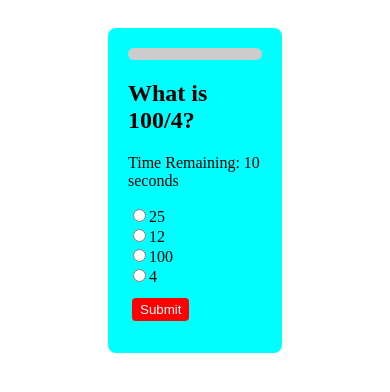
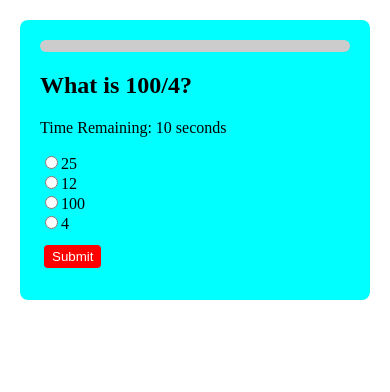
Before and after one commit to Jaiprakash1999/quiz-app, a React app: page / in a window 390 px wide. Built offline with nearby package versions, Linux system fonts and the light colour scheme.

Commit message:
mobile screen

```diff
--- a/src/QuizApp/Result/index.js
+++ b/src/QuizApp/Result/index.js
@@ -4,14 +4,14 @@ import "../styles.css";
 function Result({ score, restartQuiz, userAnswers }) {
     return (
         <div>
-            <heder className="header">
+            <div className="header">
                 <h2>
                     Your Score: {score} / {userAnswers.length}
                 </h2>
                 <button onClick={restartQuiz} className="submit-button">
                     Restart Quiz
                 </button>
-            </heder>
+            </div>
             <hr />
 
             {userAnswers.map((answer, index) => (
--- a/src/QuizApp/index.js
+++ b/src/QuizApp/index.js
@@ -57,8 +57,8 @@ function QuizApp() {
     }, [currentQuestion, timeRemaining]);
 
     return (
-        <div className="div-container">
-            <div className="container">
+        <div className="container">
+            <div className="sub-container">
                 {showResult ? (
                     <Result
                         score={score}
@@ -66,7 +66,7 @@ function QuizApp() {
                         userAnswers={userAnswers}
                     />
                 ) : (
-                    <div className="sub-container">
+                    <>
                         <div className="progress-bar">
                             <div
                                 className="progress"
@@ -77,7 +77,7 @@ function QuizApp() {
                             questionData={quizData[currentQuestion]}
                             onAnswerSubmit={handleAnswerSubmit}
                         />
-                    </div>
+                    </>
                 )}
             </div>
         </div>
--- a/src/QuizApp/styles.css
+++ b/src/QuizApp/styles.css
@@ -9,17 +9,22 @@
     border-radius: 12px;
     background-color: #007bff;
 }
-.container {
+.sub-container {
     margin: 20px 100px;
     width: 50%;
     background: aqua;
     padding: 20px;
     border-radius: 8px;
+    @media (max-width: 768px) {
+        width: 100%;
+        margin: 12px;
+    }
 }
-.div-container {
+.container {
     display: flex;
     align-items: center;
     justify-content: center;
+    width: 100%;
 }
 .submit-button {
     background: red;
```
